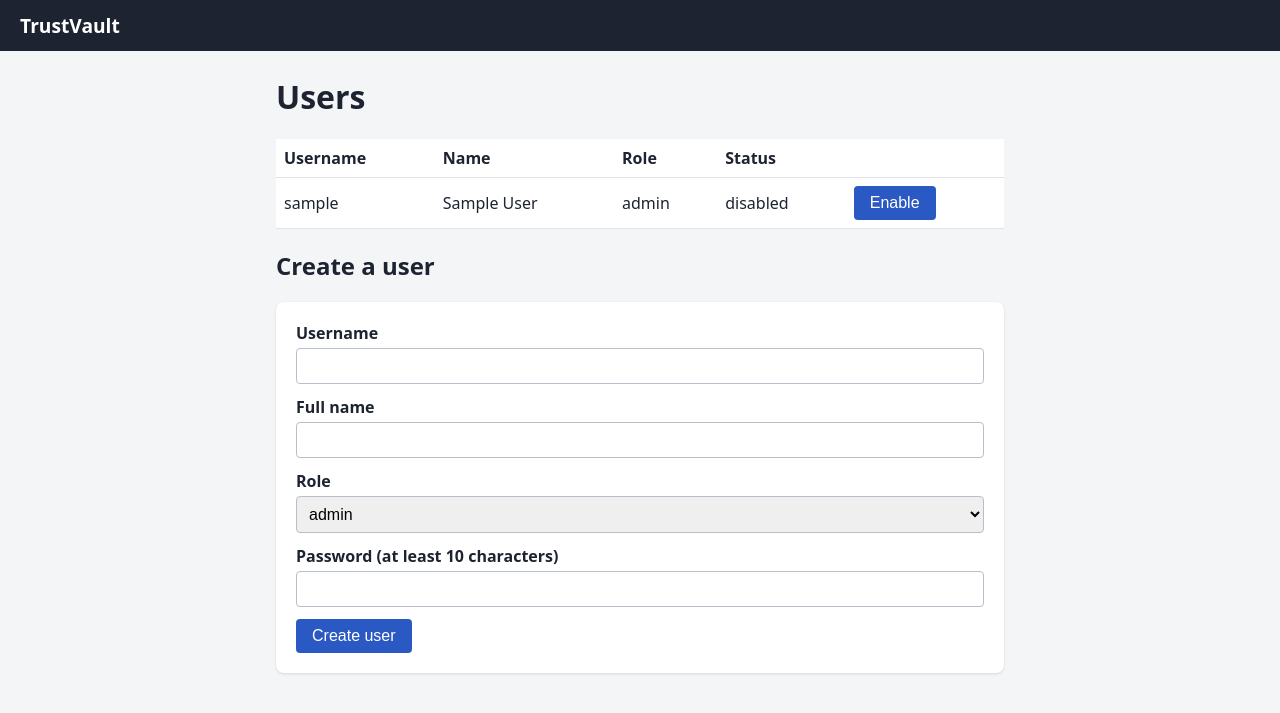
After one commit to suvigneshbellamkonda-cell/TRUST-VAULT, a Flask app: template templates/admin_users.html in a window 1280 px wide. The commit adds this page. Shown: the top 713 px of the page. Run offline with Flask 3, Linux system fonts and the light colour scheme; the template is opened without the code that fills it: most values are stand-ins (such as "Sample title", 1, 10 or a date in 2020); some libraries are stand-ins or nearby versions.

Commit message:
added admin page,admin can disable users or create new users

```diff
--- a/app.py
+++ b/app.py
@@ -212,7 +212,81 @@ def health():
 
 
 # ------------------------------------------------------ admin: users
-# (added in Stage B)
+
+@app.route("/admin/users")
+@login_required
+@role_required("admin")
+def admin_users():
+    with get_conn() as conn:
+        users = conn.execute(
+            "SELECT id, username, full_name, role, is_active, created_at "
+            "FROM users ORDER BY id"
+        ).fetchall()
+    return render_template("admin_users.html", users=users, roles=ROLES)
+
+
+@app.route("/admin/users", methods=["POST"])
+@login_required
+@role_required("admin")
+def create_user():
+    # Only these four fields are read from the form. Anything else the
+    # browser sends is ignored.
+    username = request.form.get("username", "").strip().lower()
+    full_name = request.form.get("full_name", "").strip()
+    role = request.form.get("role", "")
+    password = request.form.get("password", "")
+
+    problem = None
+    if not USERNAME_RE.match(username):
+        problem = "Username must be 3-30 characters: a-z, 0-9 and underscore."
+    elif not 1 <= len(full_name) <= 80:
+        problem = "Full name must be 1-80 characters."
+    elif role not in ROLES:
+        problem = "Choose a valid role."
+    elif not 10 <= len(password) <= 200:
+        problem = "Password must be at least 10 characters."
+
+    if problem is None:
+        try:
+            with get_conn() as conn:
+                conn.execute(
+                    "INSERT INTO users (username, full_name, password_hash, role) "
+                    "VALUES (%s, %s, %s, %s)",
+                    (username, full_name, generate_password_hash(password), role),
+                )
+            flash(f"User {username} created.", "ok")
+        except psycopg.errors.UniqueViolation:
+            problem = "That username is already taken."
+
+    if problem:
+        flash(problem, "error")
+    return redirect(url_for("admin_users"))
+
+
+@app.route("/admin/users/<int:user_id>/toggle", methods=["POST"])
+@login_required
+@role_required("admin")
+def toggle_user(user_id):
+    if user_id == g.user["id"]:
+        flash("You cannot disable your own account.", "error")
+        return redirect(url_for("admin_users"))
+
+    with get_conn() as conn:
+        # Flips active/disabled. Bumping session_version also kills any login
+        # cookie the user already holds, so re-enabling later does not bring
+        # an old cookie back to life.
+        row = conn.execute(
+            "UPDATE users SET is_active = NOT is_active, "
+            "session_version = session_version + 1 "
+            "WHERE id = %s RETURNING username, is_active",
+            (user_id,),
+        ).fetchone()
+    if row is None:
+        abort(404)
+
+    state = "enabled" if row["is_active"] else "disabled"
+    flash(f"User {row['username']} {state}.", "ok")
+    return redirect(url_for("admin_users"))
 
 
 # ---------------------------------------------- headers and error pages
--- /dev/null
+++ b/templates/admin_users.html
@@ -0,0 +1,47 @@
+{% extends "base.html" %}
+{% block title %}Users - TrustVault{% endblock %}
+{% block content %}
+<h1>Users</h1>
+
+<table>
+  <tr><th>Username</th><th>Name</th><th>Role</th><th>Status</th><th></th></tr>
+  {% for u in users %}
+  <tr>
+    <td>{{ u.username }}</td>
+    <td>{{ u.full_name }}</td>
+    <td>{{ u.role }}</td>
+    <td>{{ 'active' if u.is_active else 'disabled' }}</td>
+    <td>
+      {% if u.id != g.user.id %}
+      <form method="post" action="{{ url_for('toggle_user', user_id=u.id) }}" class="inline">
+        <input type="hidden" name="csrf_token" value="{{ csrf_token() }}">
+        <button type="submit" class="{{ 'danger' if u.is_active else '' }}">
+          {{ 'Disable' if u.is_active else 'Enable' }}
+        </button>
+      </form>
+      {% endif %}
+    </td>
+  </tr>
+  {% endfor %}
+</table>
+
+<h2>Create a user</h2>
+<form method="post" action="{{ url_for('create_user') }}" class="card">
+  <input type="hidden" name="csrf_token" value="{{ csrf_token() }}">
+  <label>Username
+    <input type="text" name="username" required minlength="3" maxlength="30">
+  </label>
+  <label>Full name
+    <input type="text" name="full_name" required maxlength="80">
+  </label>
+  <label>Role
+    <select name="role" required>
+      {% for r in roles %}<option value="{{ r }}">{{ r }}</option>{% endfor %}
+    </select>
+  </label>
+  <label>Password (at least 10 characters)
+    <input type="password" name="password" required minlength="10" maxlength="200" autocomplete="new-password">
+  </label>
+  <button type="submit">Create user</button>
+</form>
+{% endblock %}
--- a/templates/base.html
+++ b/templates/base.html
@@ -11,6 +11,7 @@
     <a class="brand" href="{{ url_for('home') }}">TrustVault</a>
     {% if g.user %}
     <nav>
+      {% if g.user.role == 'admin' %}<a href="{{ url_for('admin_users') }}">Users</a>{% endif %}
       <span>{{ g.user.full_name }} ({{ g.user.role }})</span>
       <form method="post" action="{{ url_for('logout') }}" class="inline">
         <input type="hidden" name="csrf_token" value="{{ csrf_token() }}">
```
